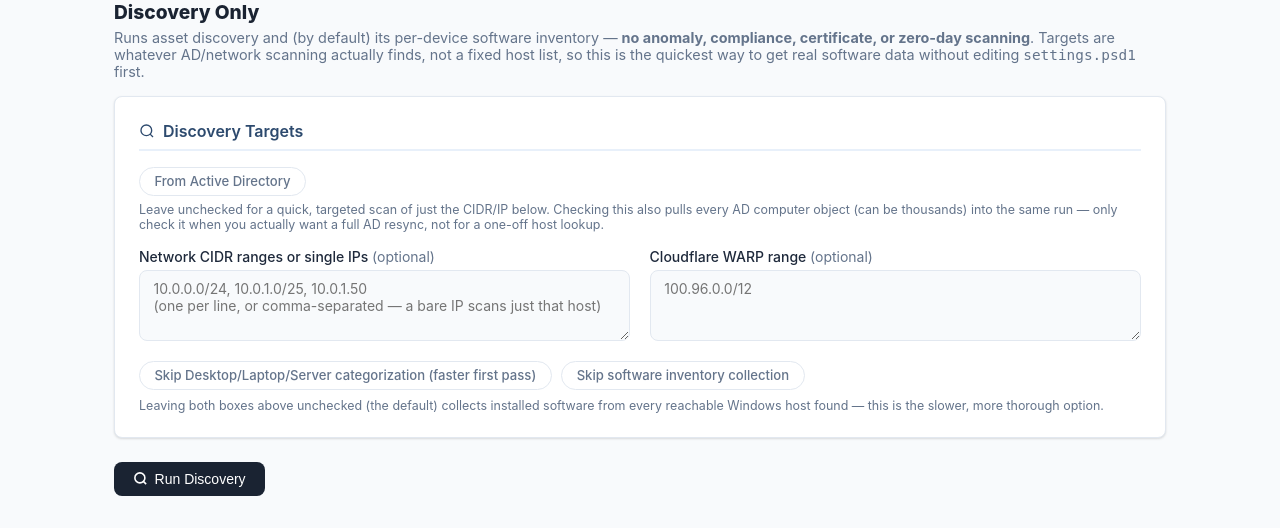
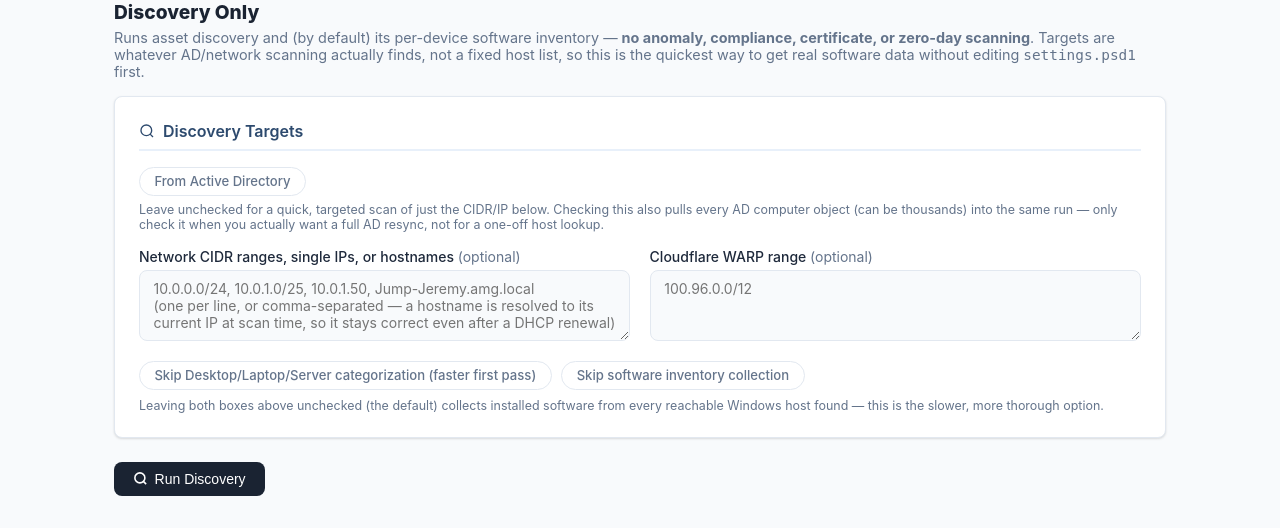
Before and after one commit to 83avenger/AD-Agent, a Flask app: page / in a window 1280 px wide. Shown: the part 885-1413 px from the top of the page. Run offline with Flask 3, Linux system fonts and the light colour scheme.

Commit message:
Allow scanning by hostname (resolved fresh at scan time), fix empty-result crash
Expand-Cidr now accepts a hostname, not just IP/CIDR - resolved via DNS
at scan time, so targeting a device whose IP changes on every DHCP
renewal (e.g. a laptop) stays correct instead of going stale within
days. Falls through to the existing IP/CIDR parsing unchanged; a
digit-leading value that isn't valid IP/CIDR still throws its original
'Invalid CIDR' error rather than being silently sent to DNS.

Also fixed a real bug hit while testing this: Export-AssetInventory's
-Inventory parameter was Mandatory without AllowEmptyCollection() (the
same class of bug fixed in several other functions earlier this
session, just missed here) - a scan that finds zero live hosts, with
no prior asset-inventory.json yet, crashed with 'Cannot bind argument
... because it is an empty collection' instead of writing a clean
empty result.

```diff
--- a/WebApp/templates/index.html
+++ b/WebApp/templates/index.html
@@ -167,8 +167,8 @@
 
     <div class="form-grid">
       <div>
-        <label for="cidr">Network CIDR ranges or single IPs <span style="color:var(--muted); font-weight:400;">(optional)</span></label>
-        <textarea id="cidr" name="cidr" rows="3" placeholder="10.0.0.0/24, 10.0.1.0/25, 10.0.1.50&#10;(one per line, or comma-separated — a bare IP scans just that host)"></textarea>
+        <label for="cidr">Network CIDR ranges, single IPs, or hostnames <span style="color:var(--muted); font-weight:400;">(optional)</span></label>
+        <textarea id="cidr" name="cidr" rows="3" placeholder="10.0.0.0/24, 10.0.1.0/25, 10.0.1.50, Jump-Jeremy.amg.local&#10;(one per line, or comma-separated — a hostname is resolved to its current IP at scan time, so it stays correct even after a DHCP renewal)"></textarea>
       </div>
       <div>
         <label for="cloudflare_warp_cidr">Cloudflare WARP range <span style="color:var(--muted); font-weight:400;">(optional)</span></label>
```
Also changed, not shown: 2 other files.
